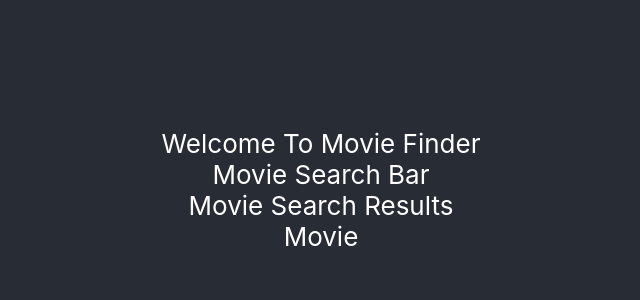
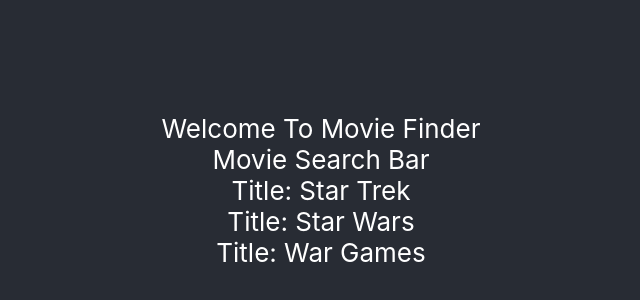
Before and after one commit to danniegregoire/MovieFinder, a React (Create React App) app in the folder client/: page / in a window 1280 px wide. Shown: the part 210-510 px from the top of the page, without its empty margins (319-959 px from the left). Built offline with nearby package versions, Linux system fonts and the light colour scheme.

Commit message:
Added iteration over movie results array and display results

```diff
--- a/client/src/App.js
+++ b/client/src/App.js
@@ -1,12 +1,30 @@
 import './App.css';
+import {useState} from 'react';
 import MovieSearchBar from './components/MovieSearchBar';
 
 function App() {
+  const [movieSearchResults, setMovieSearchResults] = useState([
+    {
+      id: 123,
+      title: 'Star Trek'
+    },
+    {
+      id: 456,
+      title: 'Star Wars'
+    },
+    {
+      id:789,
+      title: 'War Games'
+    }
+  ]);
+
+  let props = {movieSearchResults, setMovieSearchResults};
+
   return (
     <div className="App">
       <header className="App-header">
         Welcome To Movie Finder
-        <MovieSearchBar/>
+        <MovieSearchBar {...props} />
       </header>
     </div>
   );
--- a/client/src/components/Movie.js
+++ b/client/src/components/Movie.js
@@ -1,9 +1,9 @@
 import React from 'react';
 
-const Movie = () => {
+const Movie = ({movie}) => {
   return (
     <div>
-      Movie
+      Title: {movie.title}
     </div>
   );
 }
--- a/client/src/components/MovieSearchBar.js
+++ b/client/src/components/MovieSearchBar.js
@@ -1,12 +1,12 @@
 import React from 'react';
 import MovieSearchResults from './MovieSearchResults';
 
-const MovieSearchBar = () => {
+const MovieSearchBar = ({movieSearchResults}) => {
 
   return (
     <div>
       Movie Search Bar
-      <MovieSearchResults/>
+      <MovieSearchResults movieSearchResults={movieSearchResults} />
     </div>
   )
 
--- a/client/src/components/MovieSearchResults.js
+++ b/client/src/components/MovieSearchResults.js
@@ -1,12 +1,17 @@
 import React from 'react';
 import Movie from './Movie';
 
-const MovieSearchResults = () => {
+const MovieSearchResults = ({movieSearchResults}) => {
 
   return (
     <div>
-      Movie Search Results
-      <Movie/>
+      {
+        movieSearchResults.map((movie, index) => {
+          console.log(`Movie Title: ${movie.title}`);
+          return (<Movie key={index} movie={movie} />);
+        })
+      }
+
     </div>
   );
 }
```
